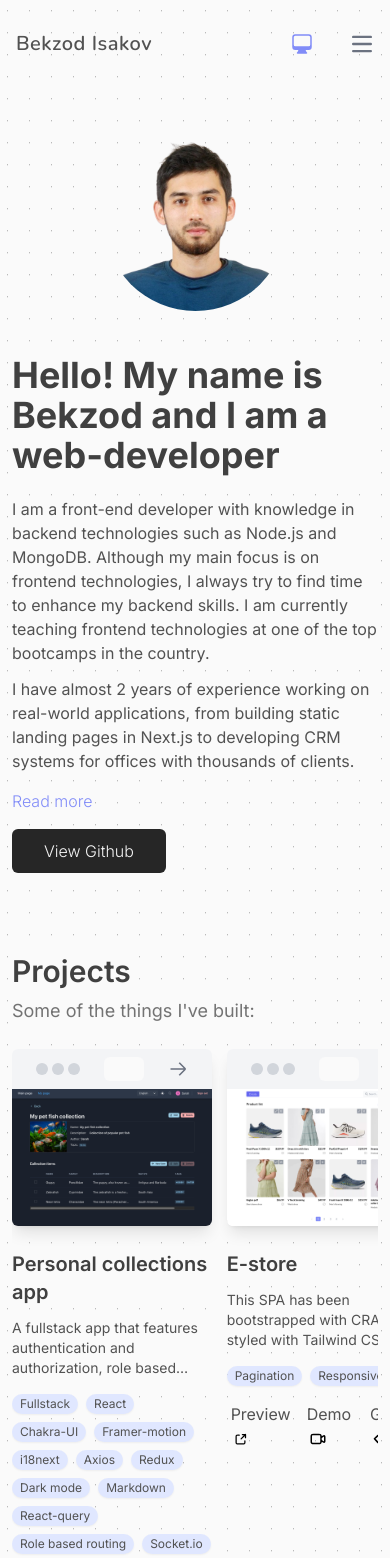
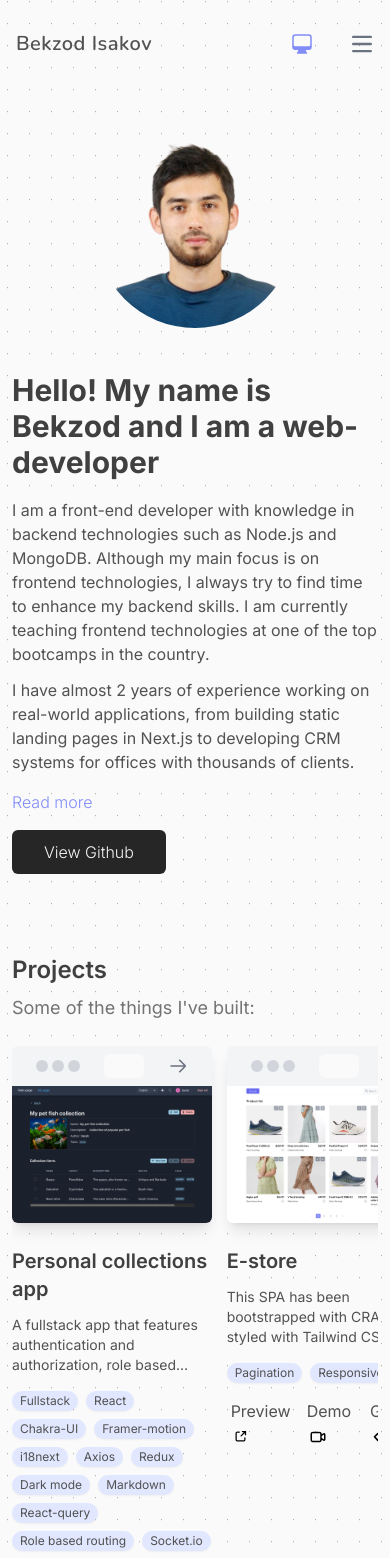
Before and after one commit to BehzodIsakov/my_website, a Next.js app: page / in a window 390 px wide. Shown: the top 1558 px of the page. Built offline with nearby package versions, Linux system fonts and the light colour scheme.

Commit message:
enhance text for smaller viewport

```diff
--- a/app/globals.css
+++ b/app/globals.css
@@ -27,11 +27,11 @@
   }
 
   h1 {
-    @apply text-4xl font-bold;
+    @apply text-3xl sm:text-4xl font-bold;
   }
 
   h2 {
-    @apply text-3xl font-semibold;
+    @apply text-2xl sm:text-3xl font-semibold;
   }
 
   h3 {
--- a/components/Profile.tsx
+++ b/components/Profile.tsx
@@ -19,10 +19,7 @@ export default function Profile() {
           developing CRM systems for offices with thousands of clients.
         </p>
 
-        <Link
-          href='/about'
-          className='block w-fit mt-4 link-color'
-        >
+        <Link href='/about' className='block w-fit mt-4 link-color'>
           Read more
         </Link>
 
@@ -35,14 +32,14 @@ export default function Profile() {
         </Link>
       </div>
 
-      <div className='w-1/2 sm:basis-1/3 sm:shrink-0 mb-3'>
+      <div className='sm:basis-1/3 sm:shrink-0 mb-3'>
         <Image
           // priority
           src={"/bekzod_isakov.webp"}
           alt='Bekzod Isakov'
           width={550}
           height={550}
-          className='rounded-full'
+          className='w-[200px] sm:w-full mx-auto rounded-full'
         />
       </div>
     </section>
```
